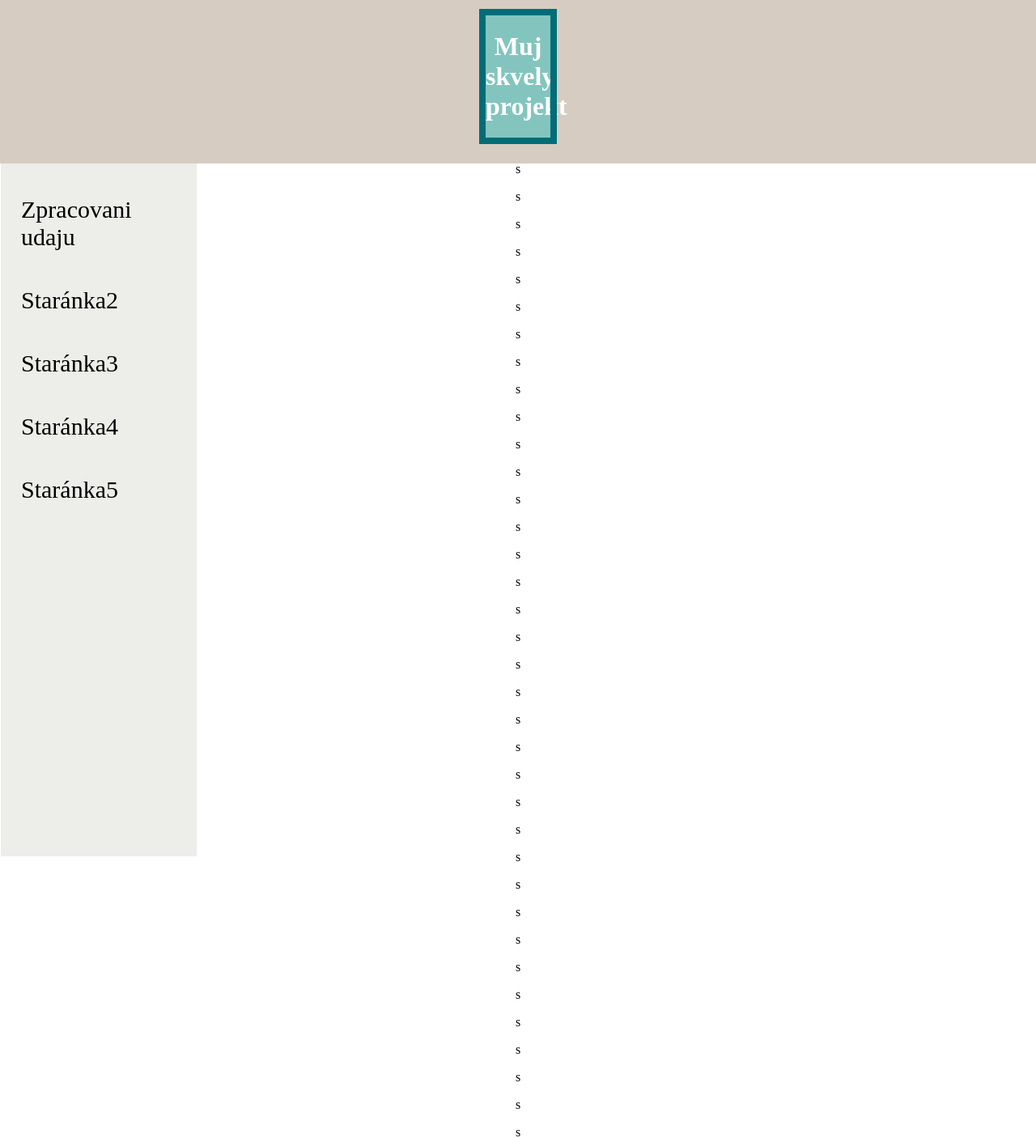
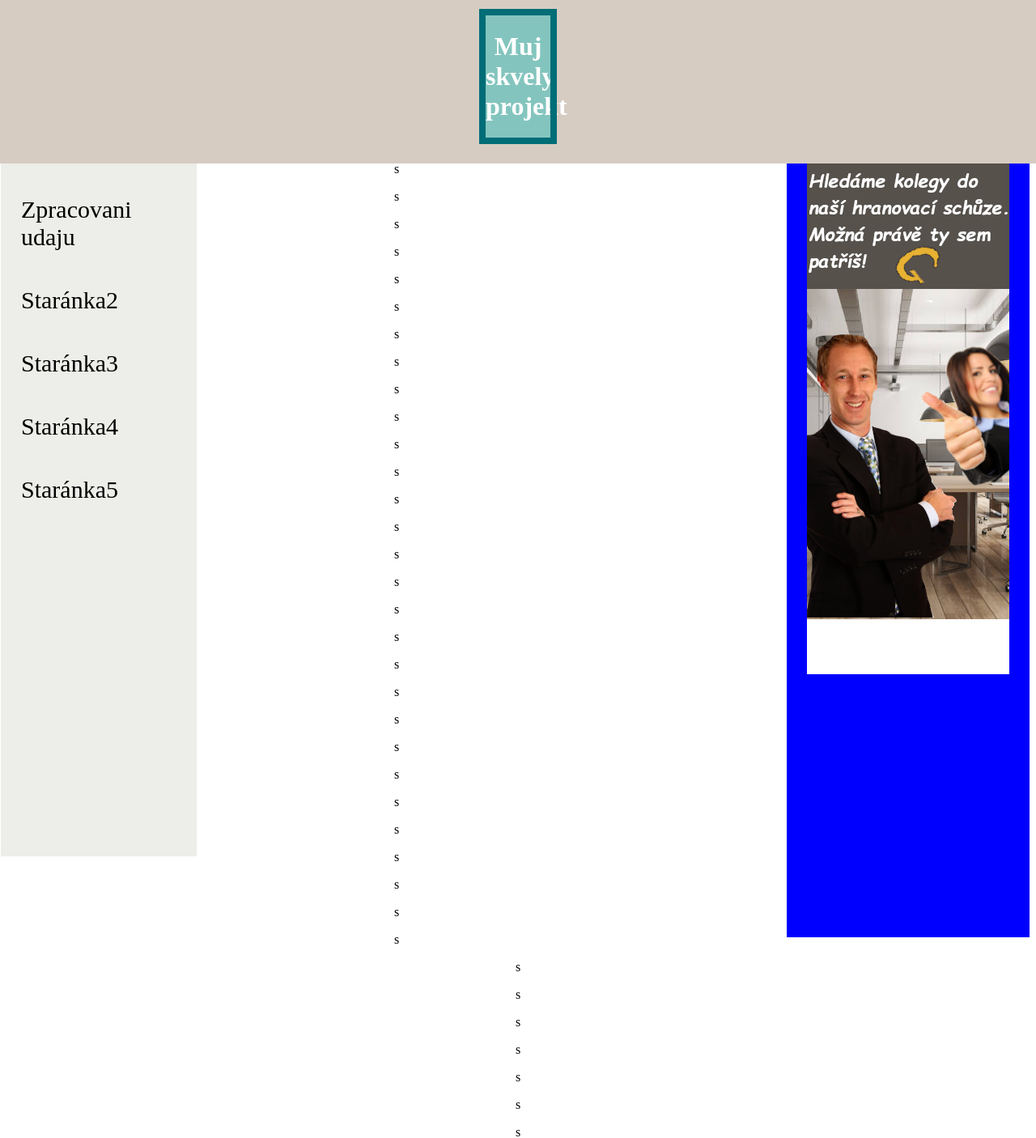
Before and after one commit to Fas1kD/Muj-vlastni-projekt, a PHP site: page / in a window 1280 px wide. Shown: the top 1406 px of the page at 81% size. Run offline with PHP 8.4, Linux system fonts and the light colour scheme.

Commit message:
Reklama
reklamkaaa

```diff
--- a/.css/styles.css
+++ b/.css/styles.css
@@ -58,6 +58,14 @@ p {
         margin-left: -7px
 }
 
+.reklama_umisteni {
+  float: right;
+  background-color: blue;
+  padding: 25px;
+  height: 1000px;
+  margin-top: 100px;
+}
+
 
 
 
--- a/index.php
+++ b/index.php
@@ -17,6 +17,10 @@
 
             <div class="head">
                 <?php include 'templates/header.php';?>
+            </div>
+
+            <div class ="reklama_umisteni">
+                <img src="data/img/gooning.png" alt="reklama jedna">
             </div>
 
             <?php include '.php/mezery.php';?>
```
Also changed, not shown: data/img/gooning.png (added).
